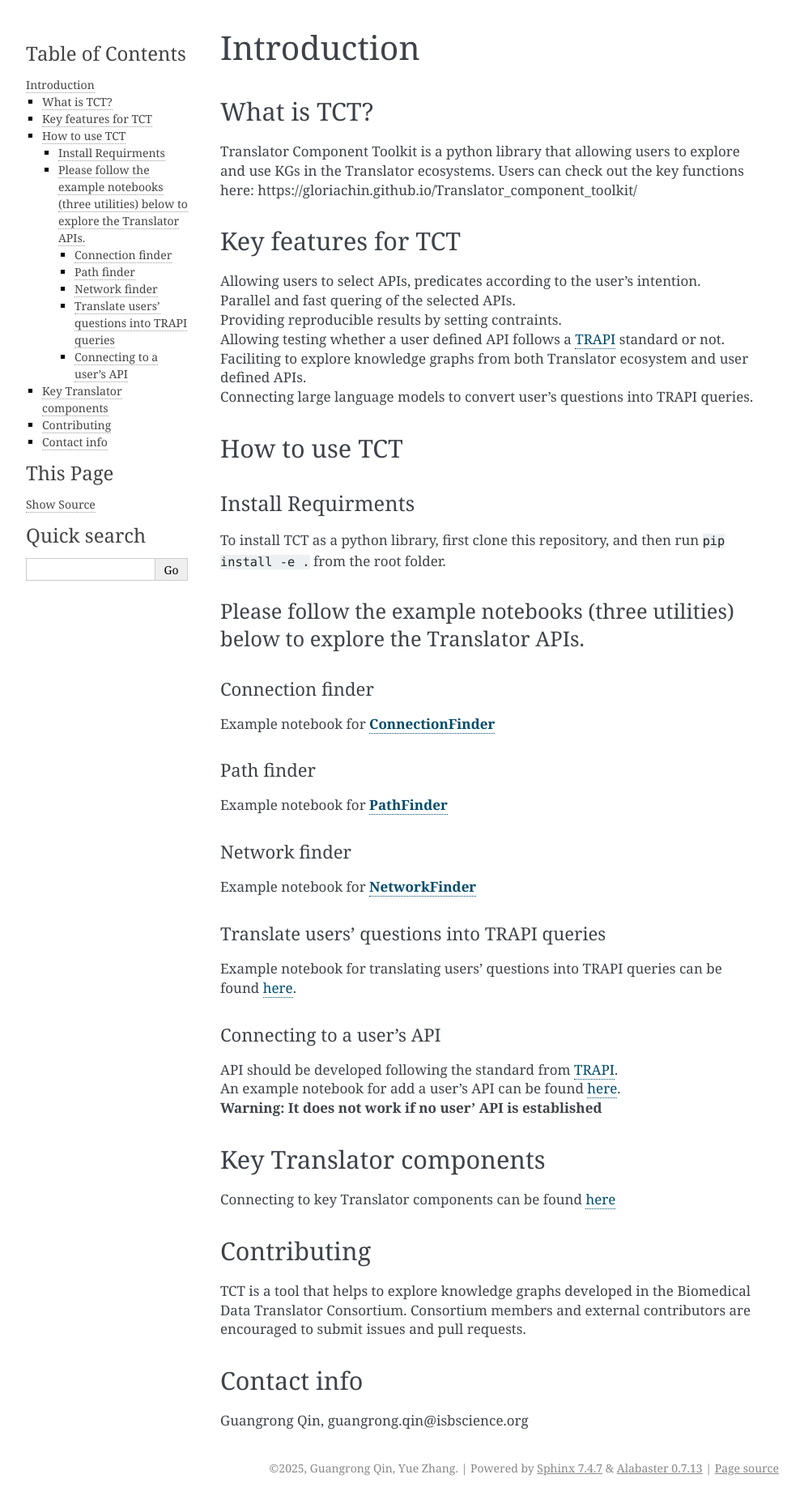
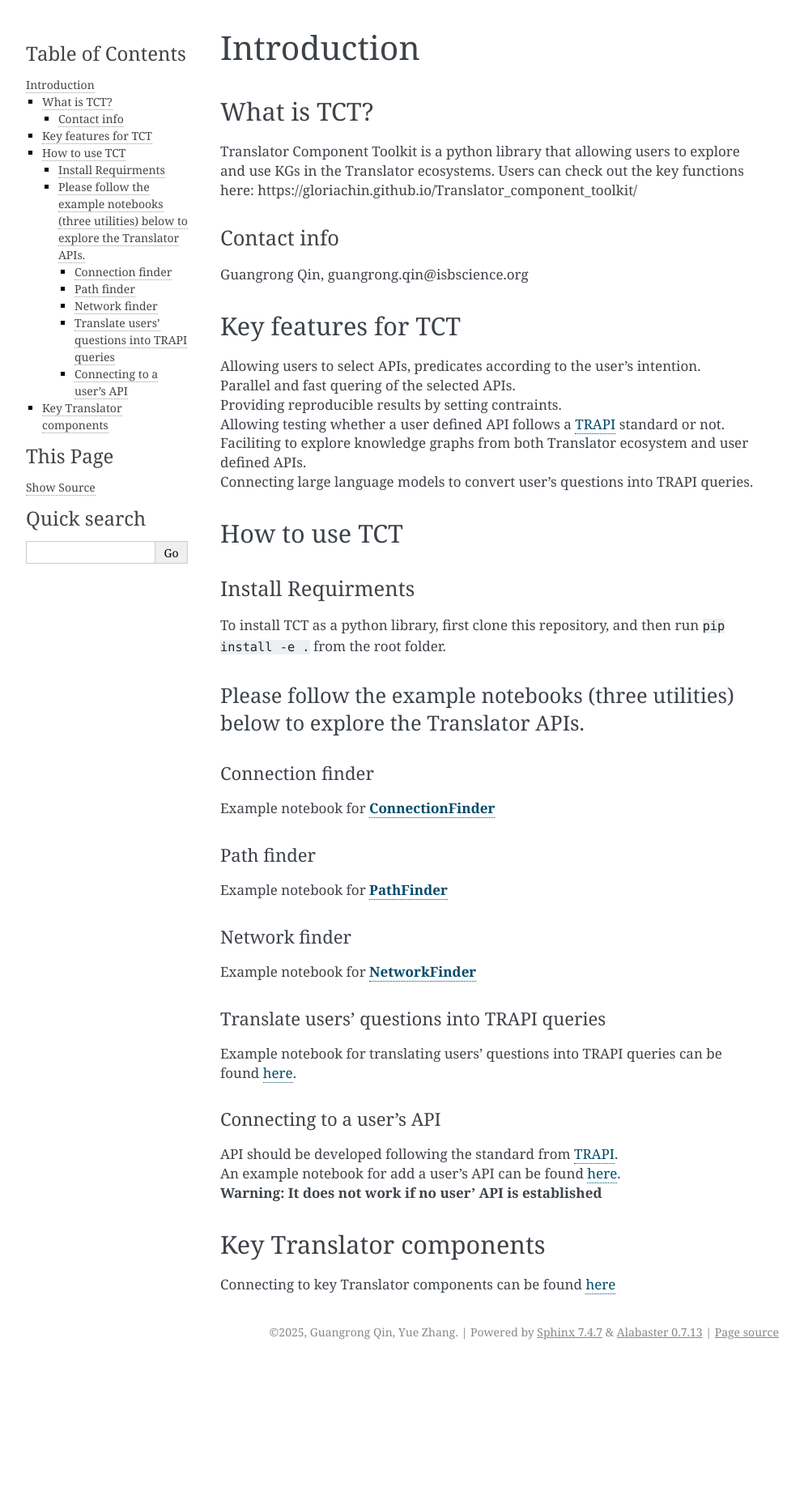
Before and after one commit to sierra-moxon/Translator_component_toolkit, a Sphinx documentation site: the page built from docs/source/intro.md, in a window 1280 px wide. Shown: the whole page at 81% size, without its empty margins (148-1141 px from the left). Built offline with Sphinx 7.4.7, drawn with Linux system fonts in a browser that asks for light colours; after the commit the page ends 1684 px from its top, so only the background shows below that.

Commit message:
revised intro.md

```diff
--- a/docs/source/intro.md
+++ b/docs/source/intro.md
@@ -12,6 +15,8 @@ Providing reproducible results by setting contraints.<br>
 Allowing testing whether a user defined API follows a [TRAPI](https://github.com/NCATSTranslator/ReasonerAPI) standard or not. <br>
 Faciliting to explore knowledge graphs from both Translator ecosystem and user defined APIs.<br>
 Connecting large language models to convert user's questions into TRAPI queries. <br>
+
+
 
 ## How to use TCT
 ### Install Requirments
@@ -39,9 +44,3 @@ An example notebook for add a user's API can be found [here](https://github.com/
 
 ## Key Translator components
 Connecting to key Translator components can be found [here](components)
-
-## Contributing
-TCT is a tool that helps to explore knowledge graphs developed in the Biomedical Data Translator Consortium. Consortium members and external contributors are encouraged to submit issues and pull requests.
-
-## Contact info
-Guangrong Qin, guangrong.qin@isbscience.org
```
Also changed, not shown: other parts of docs/source/intro.md (+3 -0 lines).
